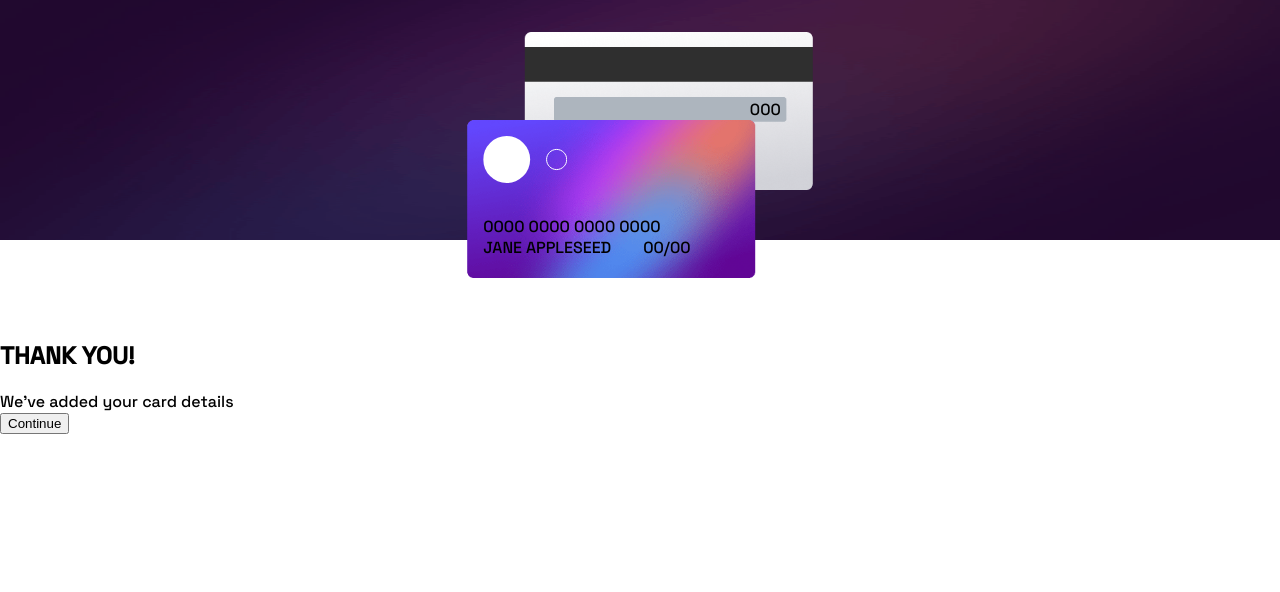
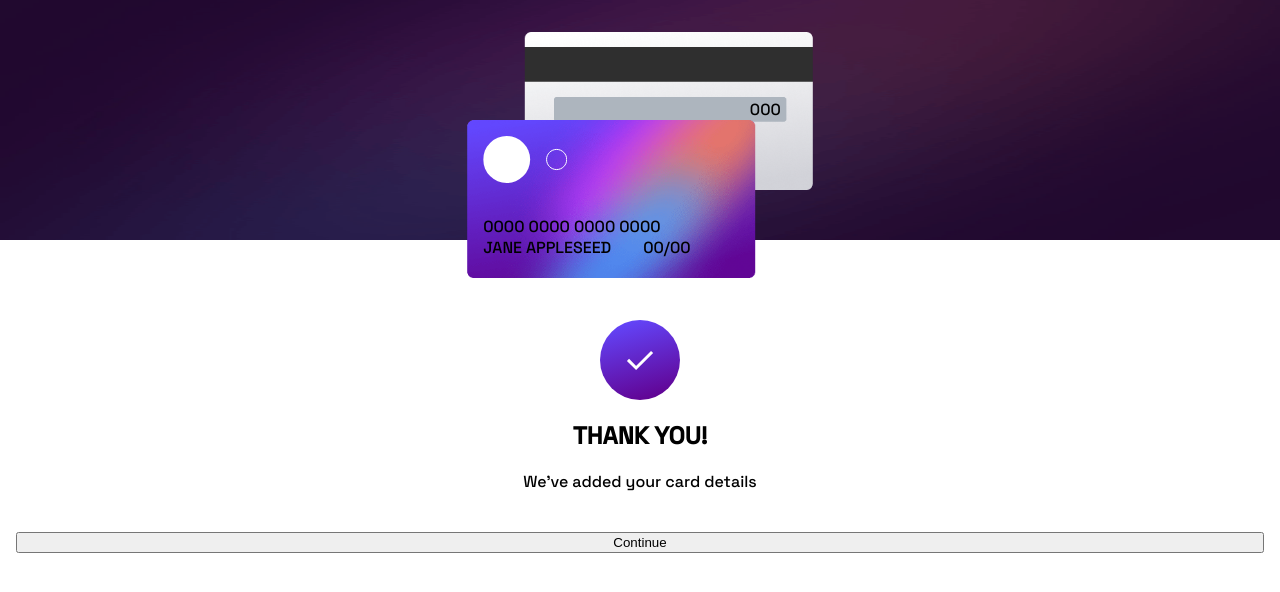
Before and after one commit to wishba/interactive-card-details-form-main, a React (Create React App) app: page / in a window 1280 px wide. Both pictures are taken after a click on the button "Confirm". Shown: the top 592 px of the page. Built offline with nearby package versions, Linux system fonts and the light colour scheme.

Commit message:
thankyou page

```diff
--- a/src/component/CardForm.js
+++ b/src/component/CardForm.js
@@ -72,6 +72,7 @@ export default function CardForm() {
       </section>
 
       <section id='completedForm'>
+        <div className="complete__icon"></div>
         <h1>THANK YOU!</h1>
         <p>We've added your card details</p>
         <button id='continueButton'
--- a/src/index.css
+++ b/src/index.css
@@ -79,23 +79,24 @@ p {
 }
 
 .form {
-  /* box-sizing: border-box; */
   display: grid;
   margin: 0 1rem;
 }
 
-#fillForm>* {
-  /* width: 100%; */
-  /* box-sizing: border-box; */
+#completedForm {
+  display: none;
+  margin: 0 1em;
+  text-align: center;
 }
 
-input {
-  /* width: 100%; */
-  /* box-sizing: border-box; */
+.complete__icon {
+  content: url(images/icon-complete.svg);
+  margin: auto;
 }
 
-#completedForm {
-  display: none;
+#continueButton {
+  width: 100%;
+  margin-top: 3em;
 }
 
 .attribution {
```
